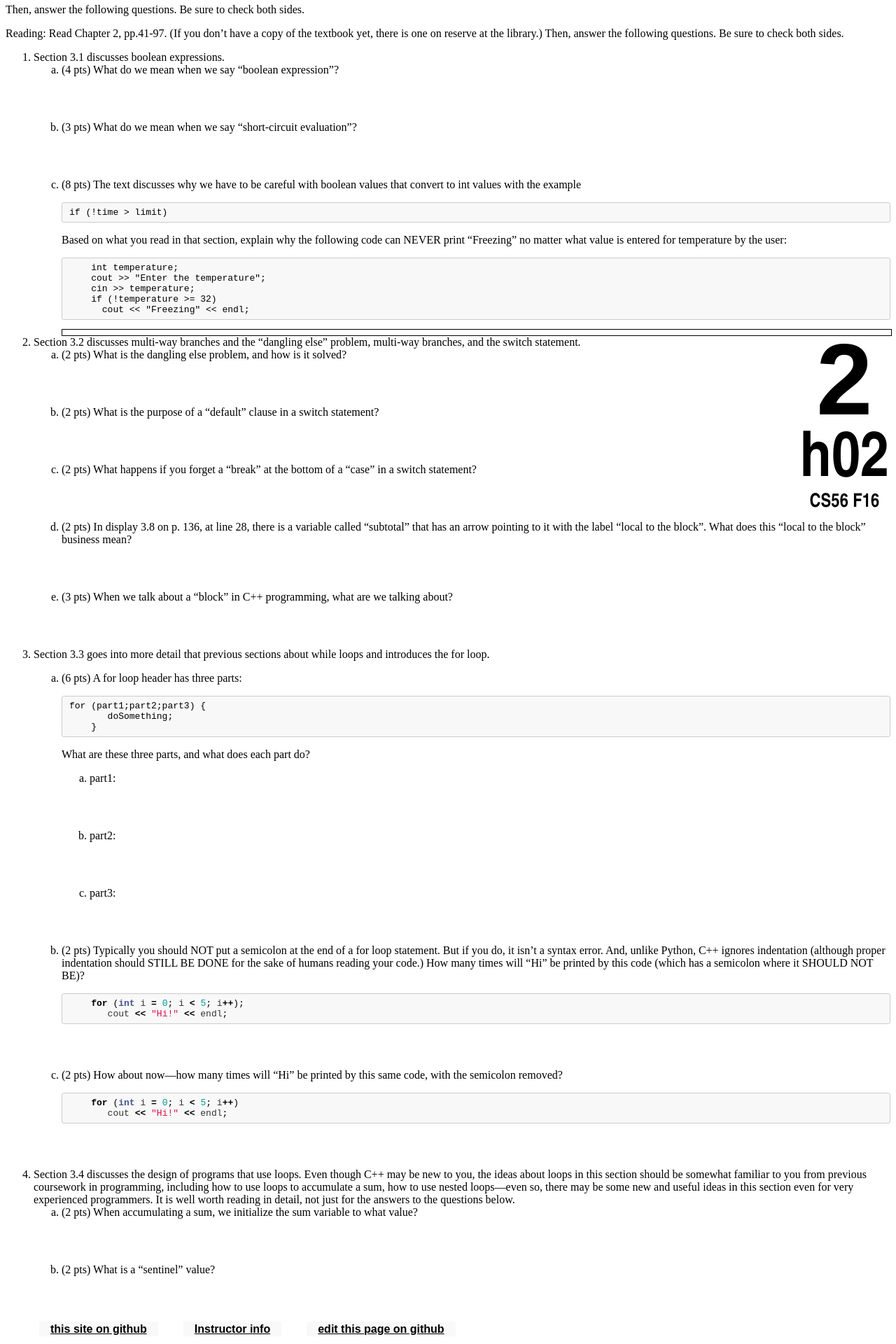
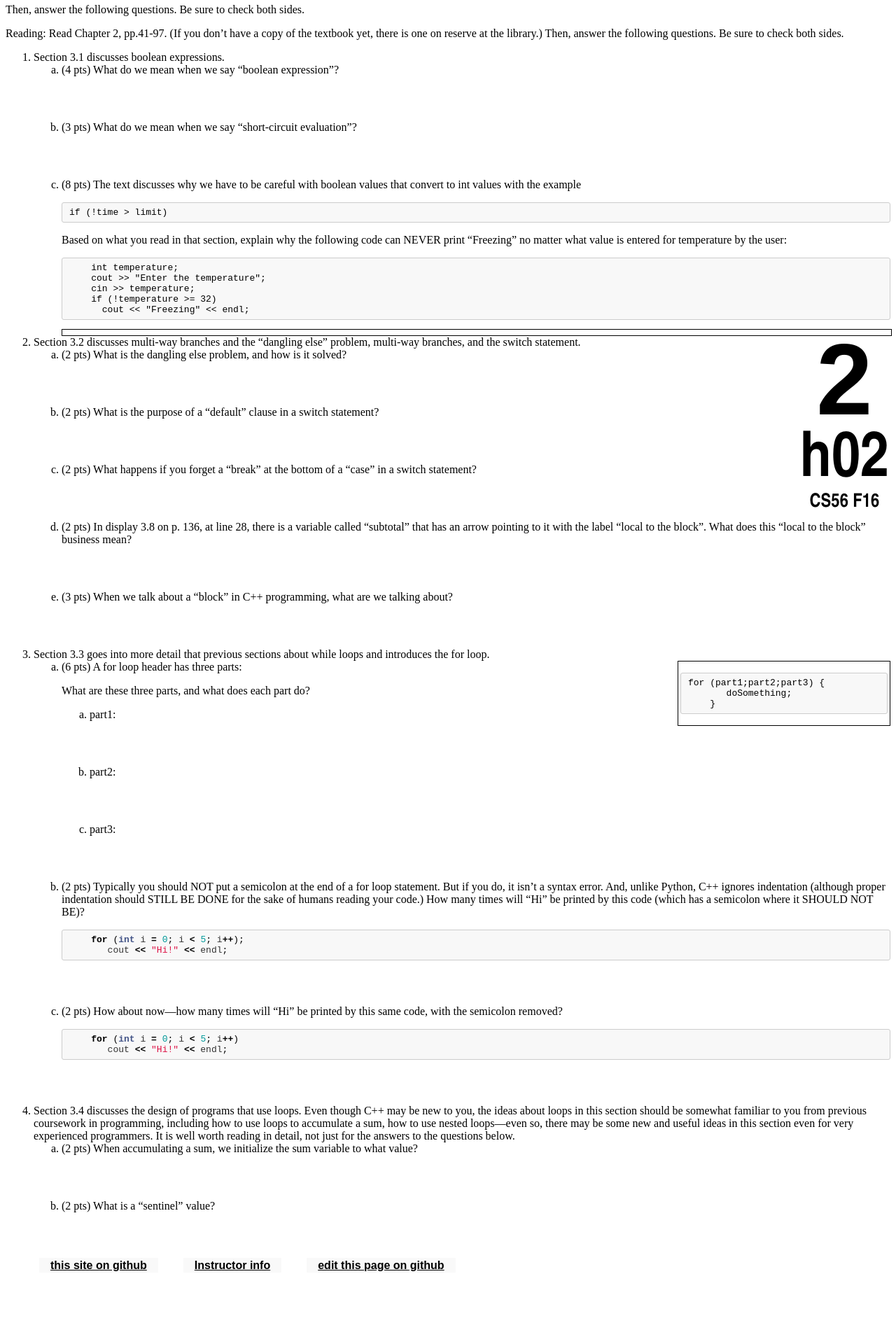
Before and after one commit to ucsb-cs16-s16/https-ucsb-cs16-s17.github.io, a Jekyll site: the page built from _hwk/h02.md, in a window 1280 px wide. Shown: the part 733-2653 px from the top of the page at 70% size. Built offline with Jekyll 4.4.1, drawn with Linux system fonts in a browser that asks for light colours; after the commit the page ends 2562 px from its top, so only the background shows below that.

Commit message:
Update h02.md

````diff
--- a/_hwk/h02.md
+++ b/_hwk/h02.md
@@ -63,12 +63,13 @@ sides.
 4.  Section 3.3 goes into more detail that previous sections about while
     loops and introduces the for loop.
     1.  (6 pts) A for loop header has three parts:
-
+        <div style="width: 25%; float: right; border: 1px solid black; padding: 3px" markdown="1">
         ```
         for (part1;part2;part3) {
                doSomething;
             }
         ```
+        </div>
         What are these three parts, and what does each part do?
 
         *   part1:
````
